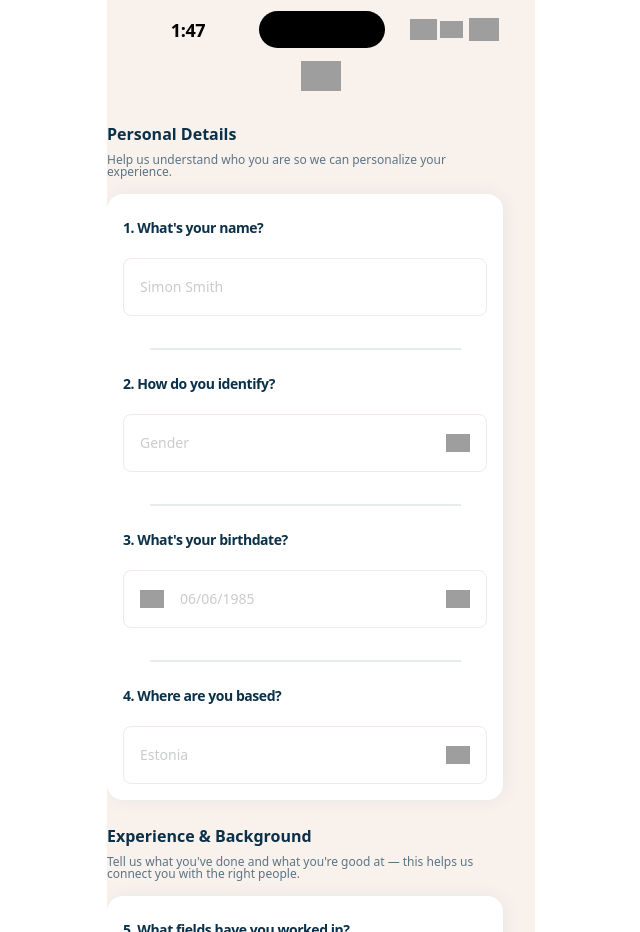
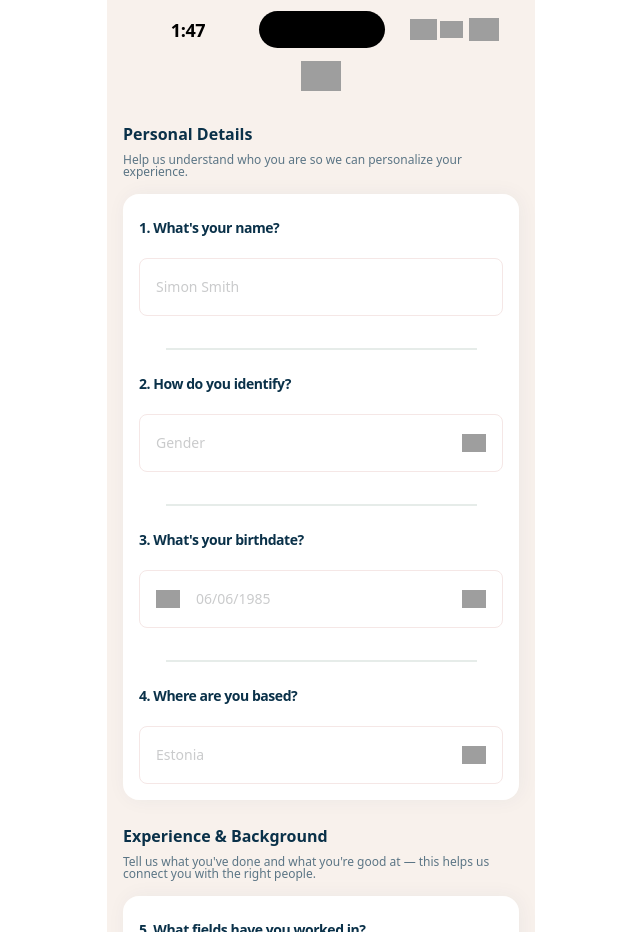
Before and after one commit to maryamidge/page17, a React (Vite) app: page / in a window 1280 px wide. Shown: the whole page, without its empty margins (319-959 px from the left). Built offline with nearby package versions, Linux system fonts and the light colour scheme; grey boxes are pictures that could not be loaded.

Commit message:
Revert alignment changes
The previous alignment changes did not result in any visible changes, so they have been reverted.

```diff
--- a/src/components/CreateProfileForm.tsx
+++ b/src/components/CreateProfileForm.tsx
@@ -131,10 +131,10 @@ export const CreateProfileForm: React.FC = () => {
         </FormField>
       </FormSection>
 
-      <div className="justify-center items-stretch flex w-full flex-col bg-[#F8F1EC] mt-[34px]">
+      <div className="justify-center items-center flex w-full flex-col bg-[#F8F1EC] mt-[34px] px-4">
         <button
           type="submit"
-          className="bg-[rgba(181,69,61,1)] shadow-[0px_4px_4px_rgba(190,92,85,0.42)] self-center flex min-h-12 w-full max-w-[396px] items-center gap-2 text-base text-[rgba(248,241,236,1)] font-semibold text-center uppercase justify-center pl-[130px] pr-[129px] py-3 rounded-lg hover:bg-[rgba(171,59,51,1)] transition-colors focus:outline-none focus:ring-2 focus:ring-[rgba(181,69,61,0.5)] focus:ring-offset-2"
+          className="bg-[rgba(181,69,61,1)] shadow-[0px_4px_4px_rgba(190,92,85,0.42)] flex min-h-12 w-full max-w-[396px] items-center gap-2 text-base text-[rgba(248,241,236,1)] font-semibold text-center uppercase justify-center py-3 rounded-lg hover:bg-[rgba(171,59,51,1)] transition-colors focus:outline-none focus:ring-2 focus:ring-[rgba(181,69,61,0.5)] focus:ring-offset-2"
         >
           <span className="self-stretch my-auto">See My Matches</span>
         </button>
--- a/src/components/FormSection.tsx
+++ b/src/components/FormSection.tsx
@@ -8,7 +8,7 @@ interface FormSectionProps {
 
 export const FormSection: React.FC<FormSectionProps> = ({ title, description, children }) => {
   return (
-    <section className="self-center w-full max-w-[396px] mt-6">
+    <section className="w-full max-w-[396px] mt-6 mx-auto">
       <header className="w-full">
         <h2 className="text-[#0A3149] text-base font-[590]">
           {title}
```
